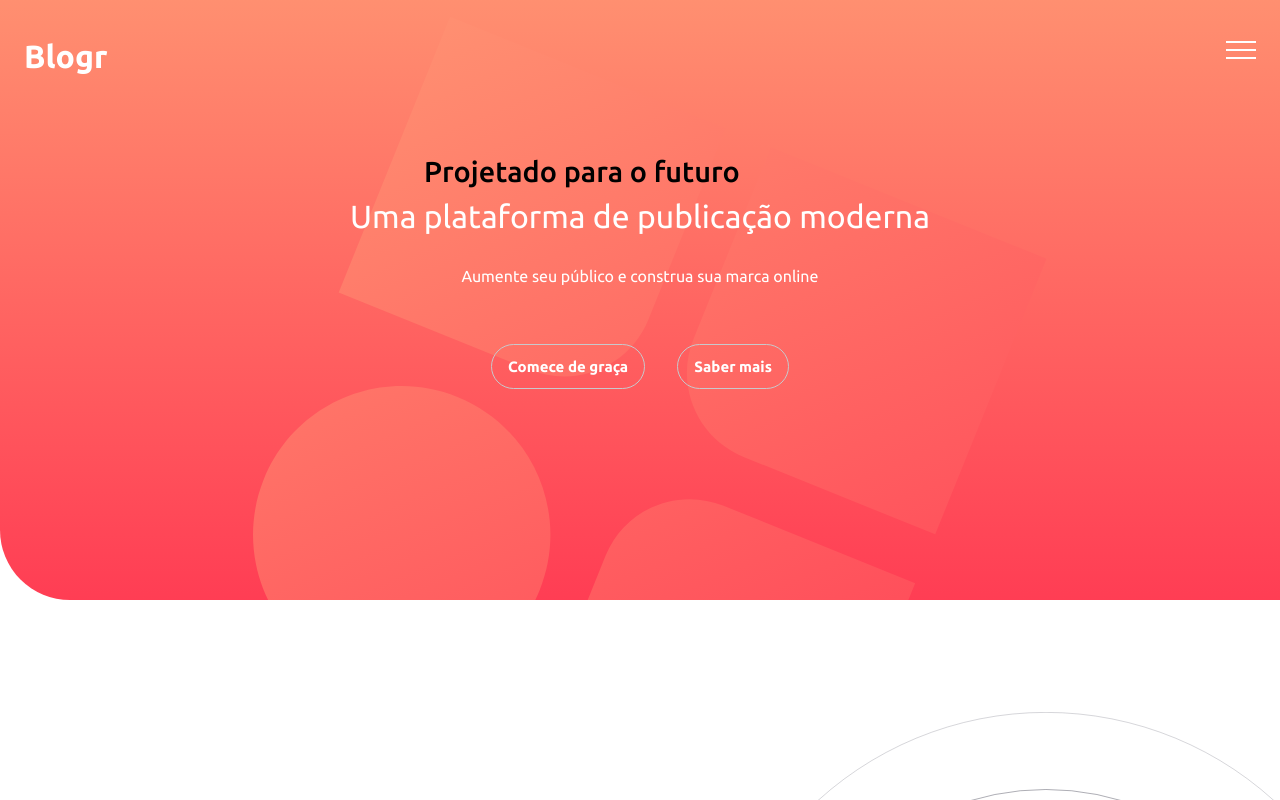
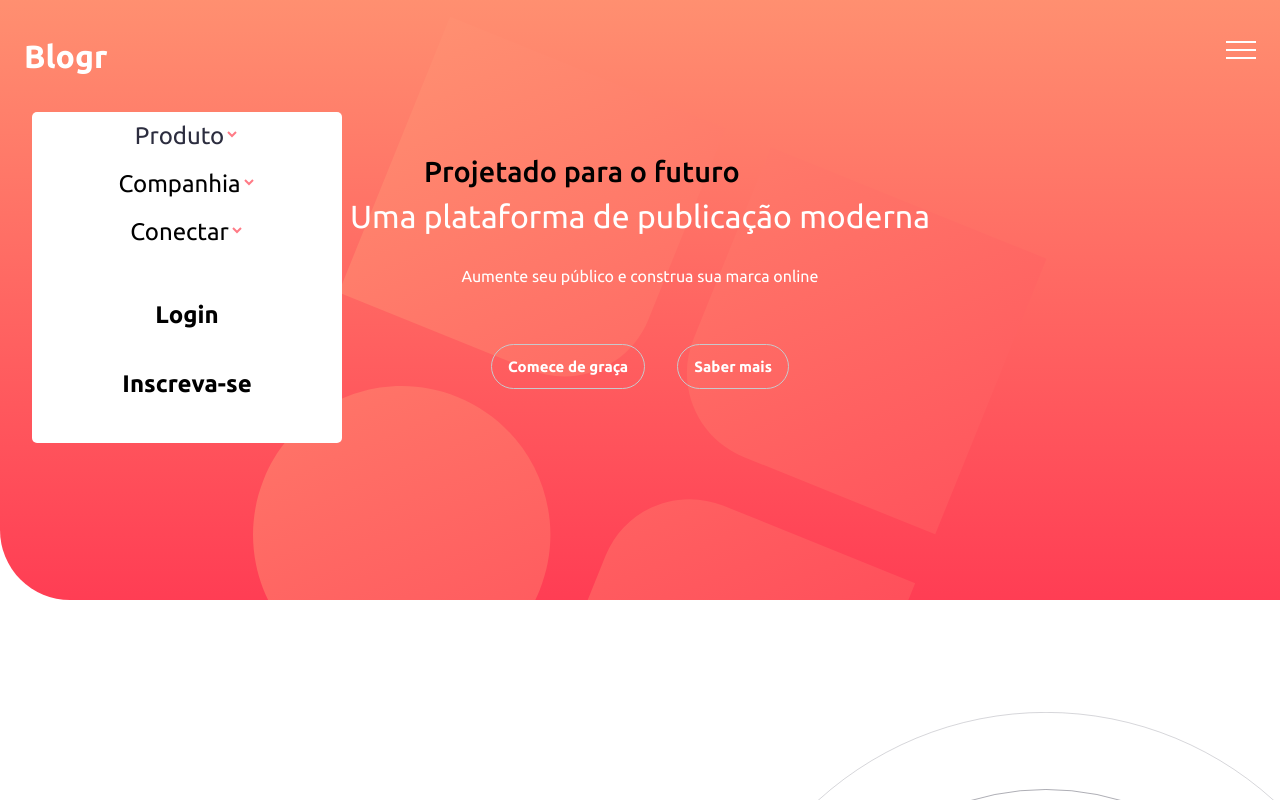
Before and after one commit to JennyLamego2022/Blogr_vAtual, an Angular app: page / in a window 1280 px wide. Shown: the top 800 px of the page. Built offline with nearby package versions, Linux system fonts and the light colour scheme.

Commit message:
feat: função de abertura de submenu das demais listas

```diff
--- a/src/app/header/header.component.css
+++ b/src/app/header/header.component.css
@@ -48,14 +48,14 @@
   line-height: 2;
   padding-bottom: 2rem;
   font-size: 1.5rem;
-  display: none;
+  /* display: none; */
 }
 
 .navbar-active{
   display: initial;
 }
 
-.nome{
+.nome1{
   color: var(--text-titulos-color);
 }
 
@@ -69,6 +69,36 @@ li{
   font-size: 1.3rem;
   /* display: none; */
 }
+.nome1,.nome2, .nome3{
+  display: flex;
+  flex-direction: row;
+  align-items: center;
+  align-content: center;
+  justify-content: center;
+  column-gap: 3px;
+}
+
+.imgProduto{
+  background-image: url(../../assets/img/icon-arrow-dark.svg);
+  background-repeat: no-repeat;
+  background-color: transparent;
+  width: 10px;
+  height: 10px;
+  border: none;
+  border: none;
+  transition: 0.5s;
+}
+
+.imgProduto-active{
+  background-image: url(../../assets/img/chevron-up-regular-24.png);
+  background-repeat: no-repeat;
+  background-position-y: 100%;
+  background-color: transparent;
+  background-size: contain;
+  width: 20px;
+  height: 20px;
+  transition: 0.5s;
+}
 
 .lista1{
   display: none;
@@ -78,12 +108,56 @@ li{
   display: initial;
 }
 
+.imgCompanhia{
+  background-image: url(../../assets/img/icon-arrow-dark.svg);
+  background-repeat: no-repeat;
+  background-color: transparent;
+  width: 10px;
+  height: 10px;
+  border: none;
+  border: none;
+  transition: 0.5s;
+}
+
+.imgCompanhia-active{
+  background-image: url(../../assets/img/chevron-up-regular-24.png);
+  background-repeat: no-repeat;
+  background-position-y: 100%;
+  background-color: transparent;
+  background-size: contain;
+  width: 20px;
+  height: 20px;
+  transition: 0.5s;
+}
+
 .lista2{
   display: none;
 }
 
 .lista2-active{
   display: initial;
+}
+
+.imgConectar{
+  background-image: url(../../assets/img/icon-arrow-dark.svg);
+  background-repeat: no-repeat;
+  background-color: transparent;
+  width: 10px;
+  height: 10px;
+  border: none;
+  border: none;
+  transition: 0.5s;
+}
+
+.imgConectar-active{
+  background-image: url(../../assets/img/chevron-up-regular-24.png);
+  background-repeat: no-repeat;
+  background-position-y: 100%;
+  background-color: transparent;
+  background-size: contain;
+  width: 20px;
+  height: 20px;
+  transition: 0.5s;
 }
 
 .lista3{
@@ -144,19 +218,6 @@ h1 {
   background-image: url(../../assets/img/icon-close.svg);
 }
 
-/* .material-symbols-outlined {
-  font-size: 28px;
-  color: white;
-  font-variation-settings:
-  'FILL' 100,
-  'wght' 600,
-  'GRAD' 0,
-  'opsz' 50;
-  cursor: pointer;
-} */
-
-
-
 
 .conteudo{
   text-align: center;
--- a/src/app/header/header.component.html
+++ b/src/app/header/header.component.html
@@ -5,7 +5,7 @@
 
   </div>
   <nav class="navbar" id="navbar">
-    <h3 class="nome1" id="produto" (click)="clickSubMenuP()">Produto <img src="../../assets/img/icon-arrow-dark.svg" alt="Seta para baixo"></h3>
+    <h3 class="nome1" id="produto" (click)="clickSubMenuP()">Produto<button class="imgProduto" id="imgProduto"></button></h3>
       <ul class="lista1" id="lista1">
           <li class="lista">Visão geral</li>
           <li>Preços</li>
@@ -13,14 +13,14 @@
           <li>Recursos</li>
           <li>Integrações</li>
       </ul>
-    <h3 class="nome" id="companhia" (click)="clickSubMenuCa()" >Companhia <img src="../../assets/img/icon-arrow-dark.svg" alt="Seta para baixo"></h3>
+    <h3 class="nome2" id="companhia" (click)="clickSubMenuCa()" >Companhia<button class="imgCompanhia" id="imgCompanhia"></button></h3>
       <ul class="lista2" id="lista2">
           <li>Sobre</li>
           <li>Equipe</li>
           <li>Blog</li>
           <li>Carreiras</li>
       </ul>
-    <h3 class="nome" id="conectar" (click)="clickSubMenuCr()">Conectar <img src="../../assets/img/icon-arrow-dark.svg" alt="Seta para baixo"></h3>
+    <h3 class="nome3" id="conectar" (click)="clickSubMenuCr()">Conectar <button class="imgConectar" id="imgConectar"></button></h3>
       <ul class="lista3" id="lista3">
           <li>Contato</li>
           <li>Notícias</li>
--- a/src/app/header/header.component.ts
+++ b/src/app/header/header.component.ts
@@ -22,25 +22,32 @@ export class HeaderComponent {
 
   clickSubMenuP(): void {
     const lista1 = document.getElementById("lista1");
+    const imgProduto = document.getElementById("imgProduto")
 
       if(lista1 !== null){
       lista1.classList.toggle("lista1-active")
+      imgProduto?.classList.toggle("imgProduto-active")
       }
 
   }
   clickSubMenuCa(): void {
     const lista2 = document.getElementById("lista2");
+    const imgCompanhia = document.getElementById("imgCompanhia")
 
       if(lista2 !== null){
       lista2.classList.toggle("lista2-active")
+      imgCompanhia?.classList.toggle("imgCompanhia-active")
       }
 
   }
   clickSubMenuCr(): void {
     const lista3 = document.getElementById("lista3");
+    const imgConectar = document.getElementById("imgConectar")
 
       if(lista3 !== null){
       lista3.classList.toggle("lista3-active")
+      imgConectar?.classList.toggle("imgConectar-active")
+
       }
 
   }
--- a/src/index.html
+++ b/src/index.html
@@ -7,6 +7,7 @@
   <meta name="viewport" content="width=device-width, initial-scale=1">
   <link rel="icon" type="image/x-icon" href="favicon.ico">
   <link rel="stylesheet" href="https://fonts.googleapis.com/css2?family=Material+Symbols+Outlined:opsz,wght,FILL,GRAD@20..48,100..700,0..1,-50..200" />
+  <link rel="stylesheet" href="https://fonts.googleapis.com/css2?family=Material+Symbols+Outlined:opsz,wght,FILL,GRAD@48,400,0,0" />
 </head>
 <body>
   <app-root></app-root>
--- a/src/styles.css
+++ b/src/styles.css
@@ -1,7 +1,6 @@
 /* You can add global styles to this file, and also import other style files */
 @import url('https://fonts.googleapis.com/css2?family=Overpass:wght@300;600&display=swap');
 @import url('https://fonts.googleapis.com/css2?family=Ubuntu:wght@400;500;700&display=swap');
-
 /* You can add global styles to this file, and also import other style files */
 html, body, div, span, applet, object, iframe,
 h1, h2, h3, h4, h5, h6, p, blockquote, pre,
```
Also changed, not shown: src/assets/img/chevron-up-regular-24.png (added), src/assets/img/expand_less.svg (added).
